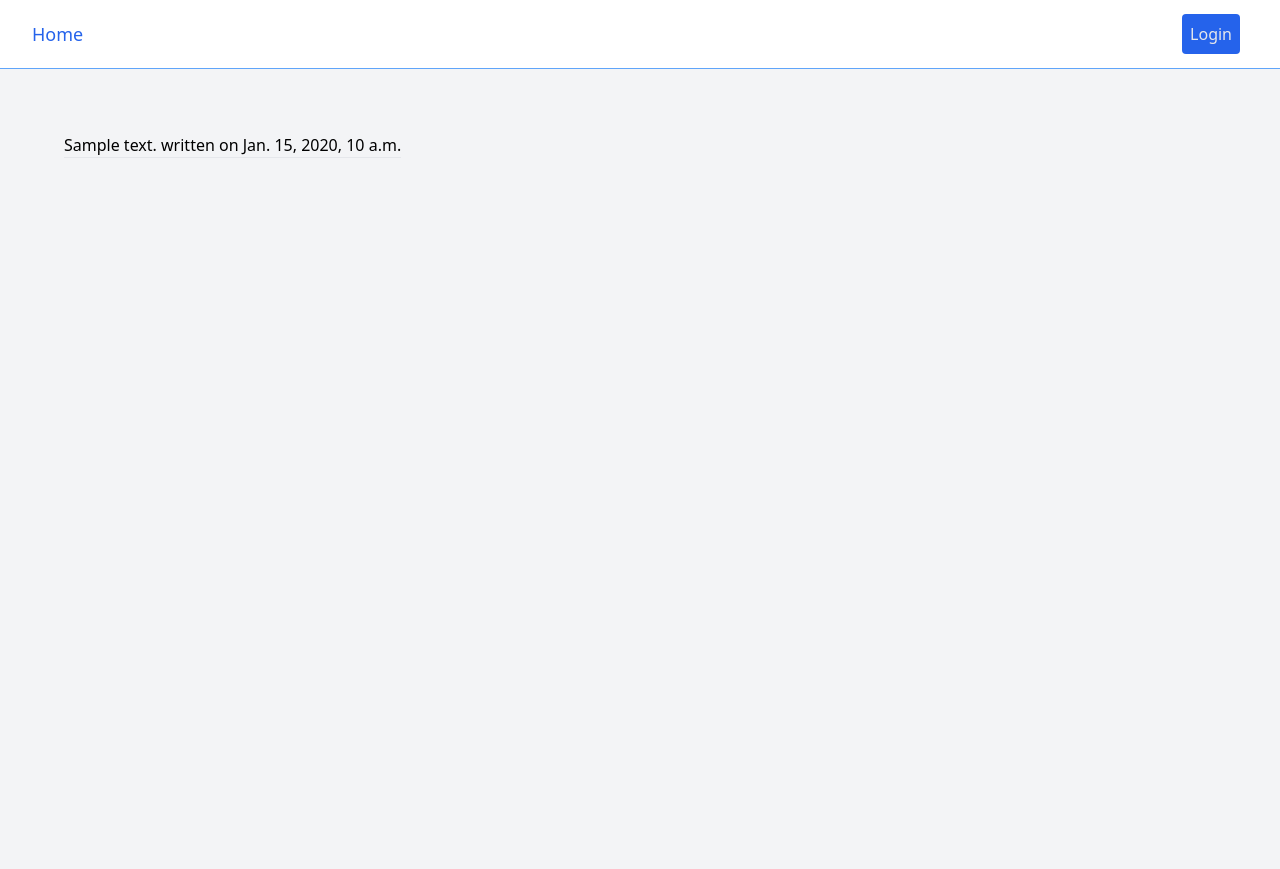
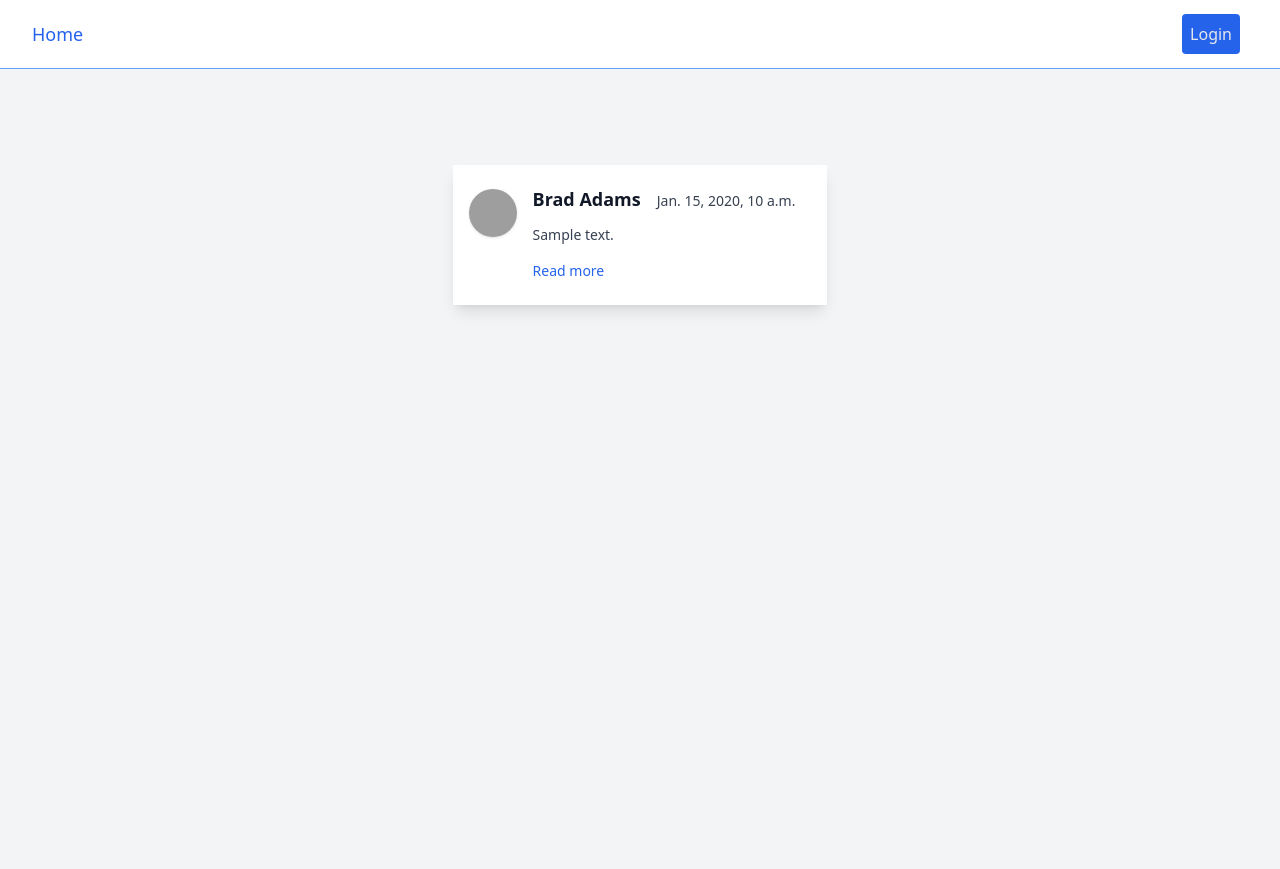
Before and after one commit to 0736b/Share-Me, a Django app: page / in a window 1280 px wide. Run offline with Django 4.2, Linux system fonts and the light colour scheme; tables that the repository leaves empty hold one stand-in row (values such as "Sample post"); some libraries are stand-ins or nearby versions; grey boxes are pictures that could not be loaded.

Commit message:
feat: post card component

```diff
--- a/feed/templates/feed/homepage.html
+++ b/feed/templates/feed/homepage.html
@@ -6,7 +6,26 @@
 
 {% block body %}
   {% for post in posts %}
-    {{ post.text }} written on {{ post.date }}
-    <hr>
+
+    <!-- post card -->
+    <div class="flex bg-white shadow-lg mx-4 md:mx-auto my-8 max-w-md md:max-w-2xl "><!--horizantil margin is just for display-->
+        <div class="flex items-start px-4 py-6">
+        <img class="w-12 h-12 rounded-full object-cover mr-4 shadow" src="https://images.unsplash.com/photo-1542156822-6924d1a71ace?ixlib=rb-1.2.1&ixid=eyJhcHBfaWQiOjEyMDd9&auto=format&fit=crop&w=500&q=60" alt="avatar">
+        <div class="">
+            <div class="flex items-center justify-between">
+                <h2 class="text-lg font-semibold text-gray-900 -mt-1">Brad Adams </h2>
+                <small class="text-sm text-gray-700 mx-4">{{post.date}}</small>
+            </div>
+            <p class="mt-3 text-gray-700 text-sm">
+                {{post.text}}
+            </p>
+            <div class="mt-4 flex items-center">
+                <div class="flex mr-2 text-gray-700 text-sm mr-4">
+                    <a href="/" class="text-blue-600 hover:underline">Read more</a>
+                </div>
+            </div>
+        </div>
+        </div>
+    </div>
   {% endfor %}
 {% endblock body %}
--- a/share_me/templates/base.html
+++ b/share_me/templates/base.html
@@ -43,7 +43,7 @@
  </nav>
 
  <div class="min-h-screen flex flex-row bg-gray-100">
-    <div class="p-16">
+    <div class="p-16 mx-auto">
         {% block body %}
             {% block content %}
             {% endblock content %}
```
